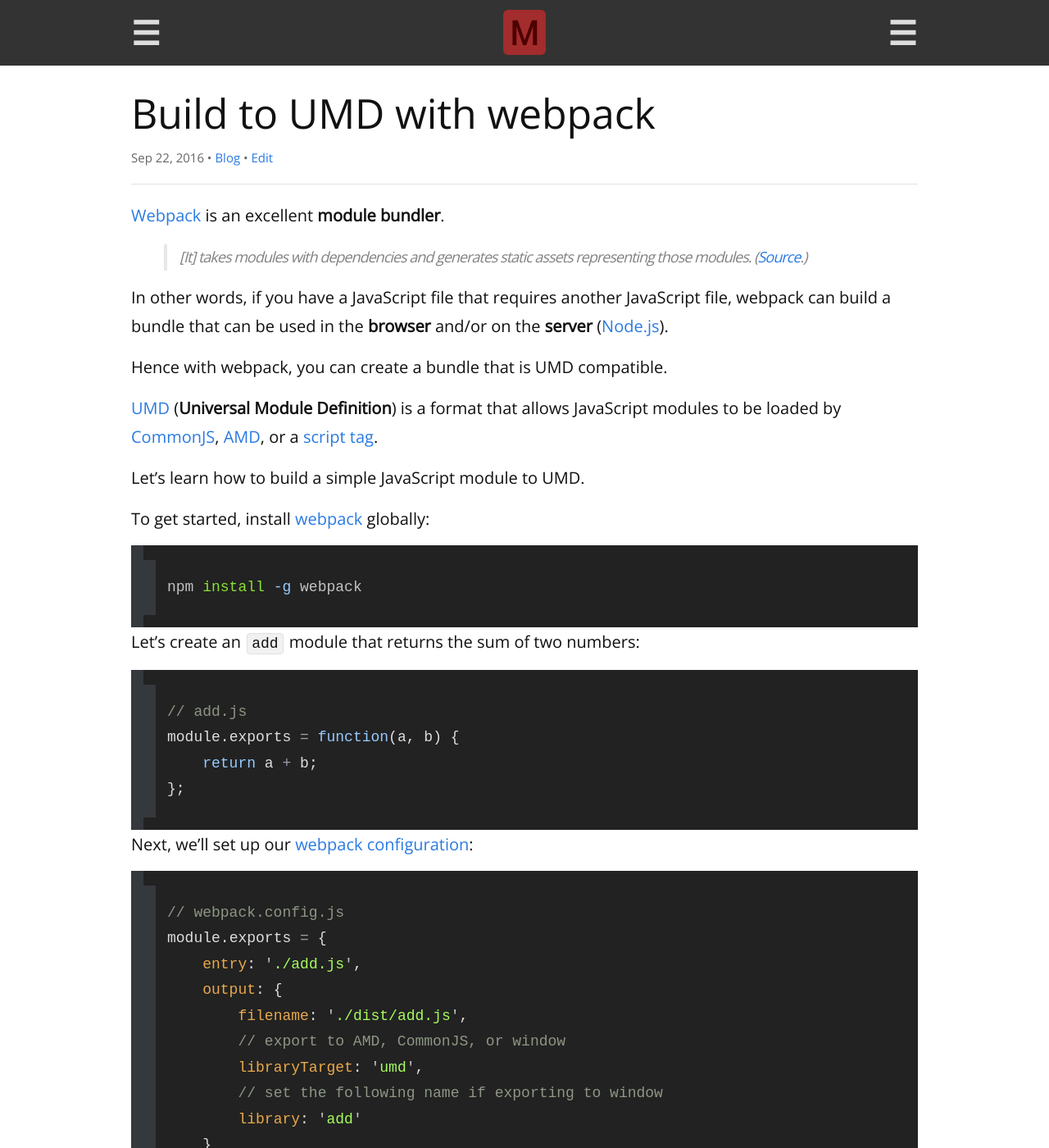
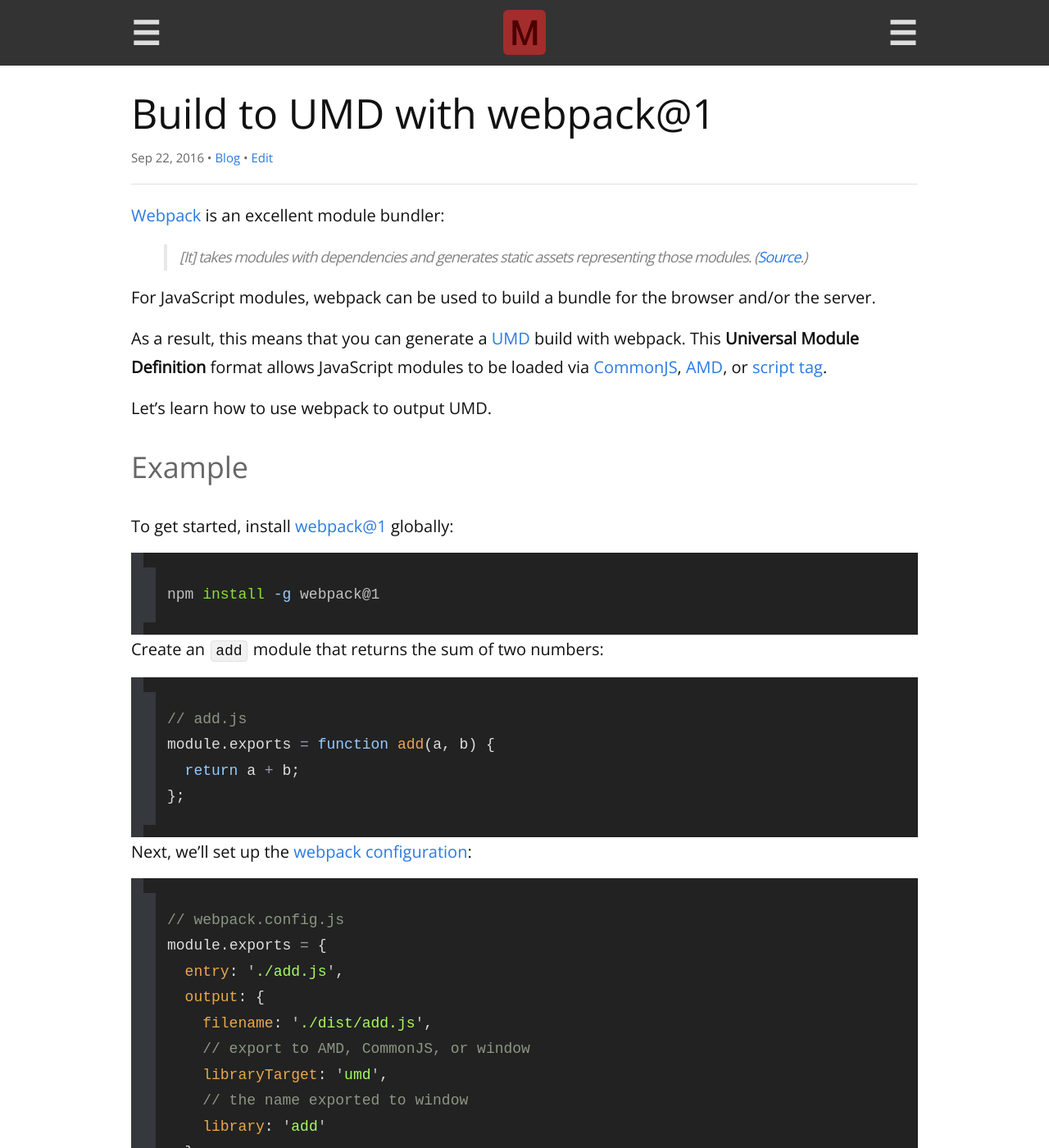
Before and after one commit to remarkablemark/remarkablemark.github.io, a Jekyll site: the page built from _posts/2016/2016-09-22-webpack-build-umd.md, in a window 1280 px wide and 1400 px high. Shown: the whole window at 82% size. Built offline with Jekyll 4.4.1, drawn with Linux system fonts in a browser that asks for light colours; comment, search, counter and statistics services are not loaded; some of the changed text lies outside the part shown.

Commit message:
Update post "Build to UMD with webpack@1"
Post: 2016-09-22-webpack-build-umd.md

Update post to specify webpack@1 since v2 is out. Improve flow
and wording. Tidy code examples.

````diff
--- a/_posts/2016/2016-09-22-webpack-build-umd.md
+++ b/_posts/2016/2016-09-22-webpack-build-umd.md
@@ -1,51 +1,51 @@
 ---
 layout: post
-title: Build to UMD with webpack
+title: Build to UMD with webpack@1
 date: 2016-09-22 20:38:00 -4000
-excerpt: Output UMD (Universal Module Definition) using the webpack module loader.
+excerpt: How to use webpack@1 to build a UMD (Universal Module Definition) compatible bundle.
 categories: webpack build umd javascript
 ---
 
-[Webpack](https://webpack.github.io) is an excellent **module bundler**.
+[Webpack](https://webpack.github.io) is an excellent module bundler:
 
 > [It] takes modules with dependencies and generates static assets representing those modules. (_[Source](http://webpack.github.io/docs/what-is-webpack.html)._)
 
-In other words, if you have a JavaScript file that requires another JavaScript file, webpack can build a bundle that can be used in the **browser** and/or on the **server** ([Node.js](https://nodejs.org)).
+For JavaScript modules, webpack can be used to build a bundle for the browser and/or the server.
 
-Hence with webpack, you can create a bundle that is UMD compatible.
+As a result, this means that you can generate a [UMD](https://github.com/umdjs/umd) build with webpack. This **Universal Module Definition** format allows JavaScript modules to be loaded via [CommonJS](https://webpack.github.io/docs/commonjs.html), [AMD](http://requirejs.org/docs/whyamd.html#amd), or [script tag](http://www.html5rocks.com/en/tutorials/speed/script-loading/#toc-first-script).
 
-[UMD](https://github.com/umdjs/umd) (**Universal Module Definition**) is a format that allows JavaScript modules to be loaded by [CommonJS](https://webpack.github.io/docs/commonjs.html), [AMD](http://requirejs.org/docs/whyamd.html#amd), or a [script tag](http://www.html5rocks.com/en/tutorials/speed/script-loading/#toc-first-script).
+Let's learn how to use webpack to output UMD.
 
-Let's learn how to build a simple JavaScript module to UMD.
+### Example
 
-To get started, install [webpack](https://www.npmjs.com/package/webpack) globally:
+To get started, install [webpack@1](https://www.npmjs.com/package/webpack) globally:
 
 ```sh
-npm install -g webpack
+npm install -g webpack@1
 ```
 
-Let's create an `add` module that returns the sum of two numbers:
+Create an `add` module that returns the sum of two numbers:
 
 ```js
 // add.js
-module.exports = function(a, b) {
-    return a + b;
+module.exports = function add(a, b) {
+  return a + b;
 };
 ```
 
-Next, we'll set up our [webpack configuration](https://webpack.github.io/docs/configuration.html):
+Next, we'll set up the [webpack configuration](https://webpack.github.io/docs/configuration.html):
 
 ```js
 // webpack.config.js
 module.exports = {
-    entry: './add.js',
-    output: {
-        filename: './dist/add.js',
-        // export to AMD, CommonJS, or window
-        libraryTarget: 'umd',
-        // set the following name if exporting to window
-        library: 'add'
-    }
+  entry: './add.js',
+  output: {
+    filename: './dist/add.js',
+    // export to AMD, CommonJS, or window
+    libraryTarget: 'umd',
+    // the name exported to window
+    library: 'add'
+  }
 };
 ```
 
@@ -61,7 +61,7 @@ Time: 45ms
    [0] ./add.js 55 bytes {0} [built]
 ```
 
-You can find your bundle in the `dist` directory:
+You'll see that the file is outputted to `dist`:
 
 ```sh
 $ tree
@@ -88,12 +88,12 @@ $ node
 <!-- amd.html -->
 <html>
 <body>
-    <script src="https://cdnjs.cloudflare.com/ajax/libs/require.js/2.3.2/require.min.js"></script>
-    <script>
-        window.requirejs(['dist/add'], function(add) {
-            console.log(add(1, 2));
-        });
-    </script>
+  <script src="https://cdnjs.cloudflare.com/ajax/libs/require.js/2.3.2/require.min.js"></script>
+  <script>
+    window.requirejs(['dist/add'], function(add) {
+      console.log(add(1, 2));
+    });
+  </script>
 </body>
 </html>
 ```
@@ -104,10 +104,10 @@ $ node
 <!-- script-tag.html -->
 <html>
 <body>
-    <script src="./dist/add.js"></script>
-    <script>
-        console.log(window.add(1, 2));
-    </script>
+  <script src="./dist/add.js"></script>
+  <script>
+    console.log(window.add(1, 2));
+  </script>
 </body>
 </html>
 ```
````
Also changed, not shown: other parts of _posts/2016/2016-09-22-webpack-build-umd.md (+1 -1 lines).
